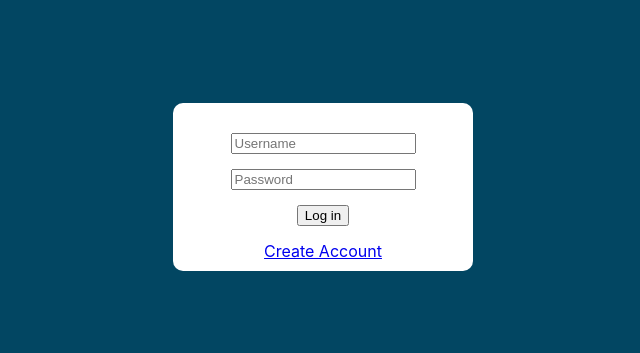
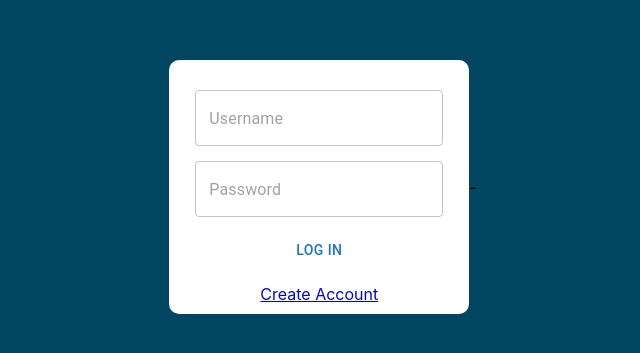
Before and after one commit to BoginMike/copierFE, a React (Create React App) app: page /login in a window 1280 px wide. Shown: the part 213-566 px from the top of the page, without its empty margins (317-957 px from the left). Built offline with nearby package versions, Linux system fonts and the light colour scheme.

Commit message:
mui added

```diff
--- a/src/pages/Login/Login.jsx
+++ b/src/pages/Login/Login.jsx
@@ -1,6 +1,7 @@
 import React, { useState } from 'react'
 import { useNavigate } from 'react-router-dom';
 import { getApiCall } from '../../shared/api-utils';
+import { Button, TextField } from '@mui/material';
 
 export default function Login() {
     const [username, setUsername] = useState('')
@@ -33,11 +34,11 @@ export default function Login() {
     return (
         <div className='login-page'>
             <div className='login-container'>
-                <input value={username} onChange={x => setUsername(x.target.value)} type='text' placeholder='Username' />
-                <input value={password} onChange={x => setPassword(x.target.value)} type='password' placeholder='Password' />
-                <button onClick={login}>Log in</button>
+                <TextField value={username} onChange={x => setUsername(x.target.value)} type='text' placeholder='Username' />
+                <TextField value={password} onChange={x => setPassword(x.target.value)} type='password' placeholder='Password' />
+                <Button onClick={login}>Log in</Button>
                 <a href='/sign-up'> Create Account</a>
-            </div>
+            </div>-
         </div>
     )
 }
--- a/src/pages/Signup/Signup.jsx
+++ b/src/pages/Signup/Signup.jsx
@@ -1,6 +1,5 @@
-import React, { useState } from 'react'
+import React from 'react'
 import { postApiCall } from '../../shared/api-utils'
-import { useNavigate } from 'react-router-dom'
 import { useForm } from "react-hook-form";
 import { Button, TextField } from '@mui/material';
 
```
